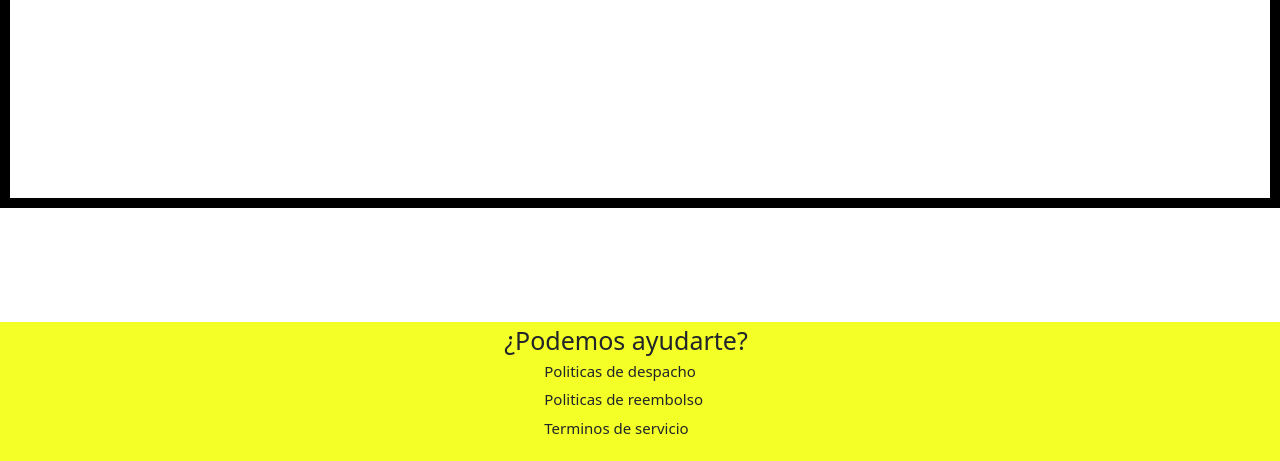
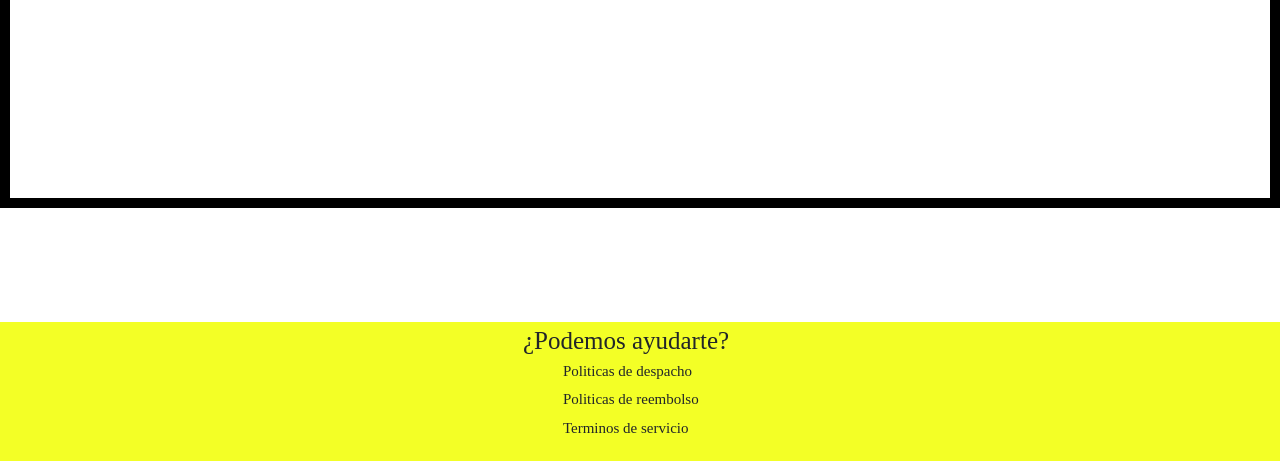
Before and after one commit to camicerquetti/LatourArte, a website: page index.html in a window 1280 px wide. Shown: the part 2589-3050 px from the top of the page. Drawn offline with nearby package versions, Linux system fonts and the light colour scheme; files whose address does not match are found by name.

Commit message:
tree commit

```diff
--- a/scss/components/_footer.scss
+++ b/scss/components/_footer.scss
@@ -15,6 +15,8 @@
 
 
     .ayuda {
+        font-family:'pacifico';
+         src: url(latourAerte/Pacifico.ttf);
         display: flex;
         justify-content: center;
         align-items: center;
--- a/scss/components/_main.scss
+++ b/scss/components/_main.scss
@@ -310,7 +310,8 @@
         row-gap: 10px;
 
           }
-          @extend.grid-container;
+
+          @extend .grid-container;
 
           @media screen and (max-width:400px) {
             .productos{
```
Also changed, not shown: css/style.css, 1 other file.
